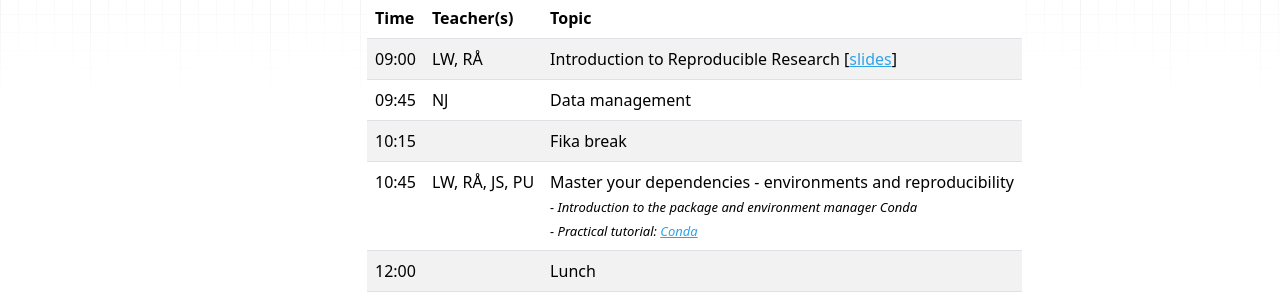
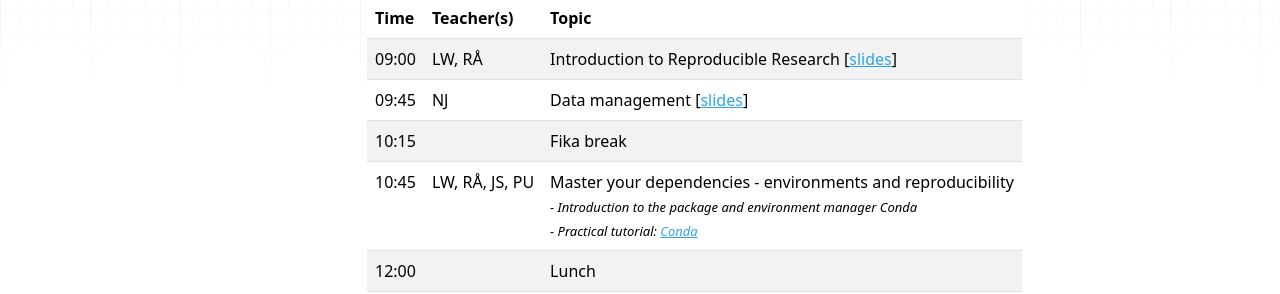
Before and after one commit to NBISweden/workshop-reproducible-research, an MkDocs documentation site: the page built from docs/schedule.md, in a window 1280 px wide and 900 px high. Shown: the part 220-514 px from the top of the window. Built offline with MkDocs 1.6.1, drawn with Linux system fonts in a browser that asks for light colours; nearby versions of some CDN libraries; old or Windows-style settings are respelled for this version of MkDocs.

Commit message:
data pdf

```diff
--- a/docs/schedule.md
+++ b/docs/schedule.md
@@ -22,7 +22,7 @@ The course will be in rooms Air/Fire at SciLifeLab, Stockholm (see [travel info]
   <tr>
     <td> <font size="3"> 09:45 </td>
     <td> <font size="3"> NJ </td>
-    <td> <font size="3"> Data management </td>
+    <td> <font size="3"> Data management [<a href="https://github.com/rasmusagren/repres_slides/raw/master/data_management.pdf" target="_blank">slides</a>]</td>
   </tr>
   <tr>
     <td> <font size="3"> 10:15 </td>
```
